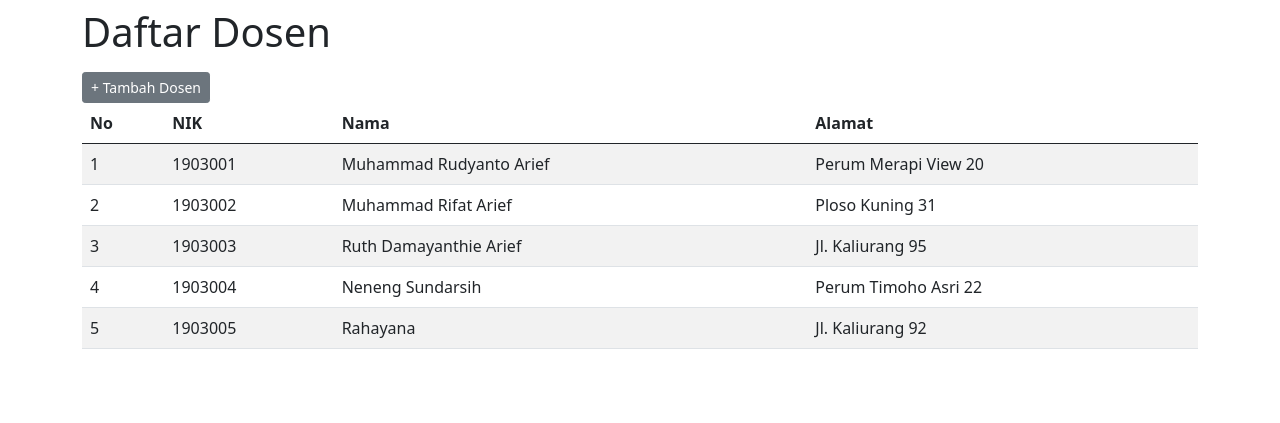
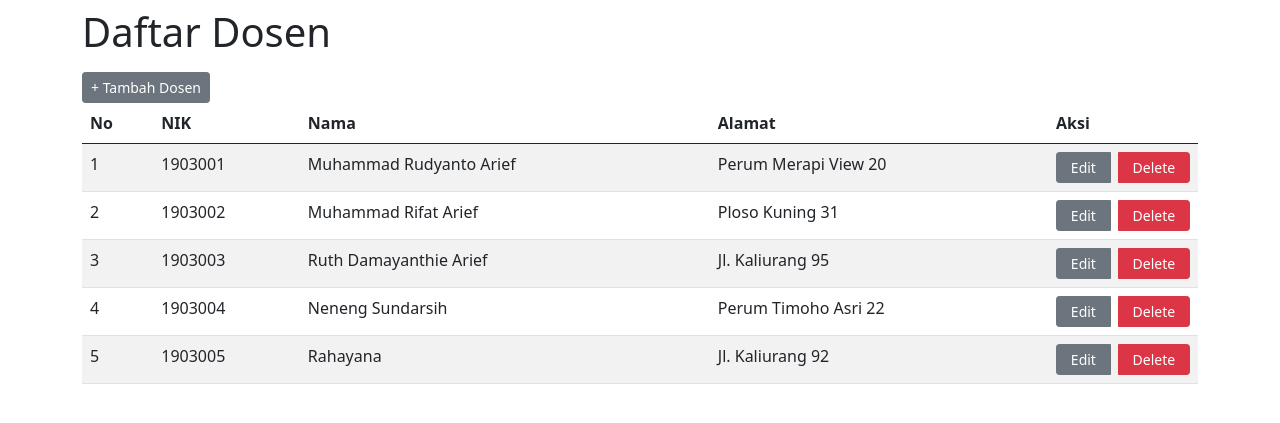
Before and after one commit to malikfajr/modul-php-informatika, a PHP site: page /daftar_dosen.php in a window 1280 px wide. Shown: the top 423 px of the page. Run offline with PHP 8.4, Linux system fonts and the light colour scheme; data comes from the database, SQL or seed files in the repository.

Commit message:
feat: Destroy data

```diff
--- a/daftar_dosen.php
+++ b/daftar_dosen.php
@@ -30,6 +30,7 @@ include_once './koneksi.php';
             <th>NIK</th>
             <th>Nama</th>
             <th>Alamat</th>
+            <th>Aksi</th>
           </tr>
         </thead>
         <tbody>
@@ -50,6 +51,12 @@ include_once './koneksi.php';
               <td><?= $row['nik'] ?></td>
               <td><?= $row['nama_dosen'] ?></td>
               <td><?= $row['alamat_dosen'] ?></td>
+              <td width="150">
+                <div class="btn-group d-flex justify-content-around gap-2">
+                  <a href="#" class="btn btn-secondary btn-sm">Edit</a>
+                  <a href="hapus_dosen.php?nik=<?= $row['nik'] ?>" class="btn btn-danger btn-sm" onclick="return confirm('Apakah anda yakin menghapus data?')">Delete</a>
+                </div>
+              </td>
             </tr>
 
           <?php
```
Also changed, not shown: hapus_dosen.php (added, +21 -0 lines).
